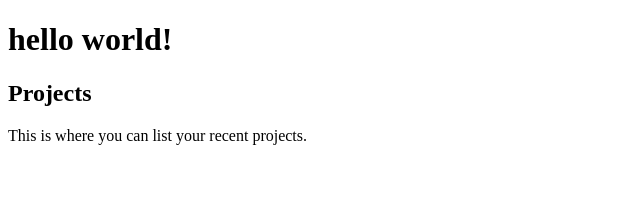
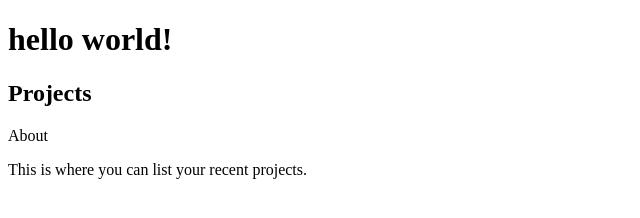
Before and after one commit to AnnaKompan/weird_danger.github.io, a plain HTML site: page index.html in a window 1280 px wide. Shown: the whole page, without its empty margins (0-640 px from the left). Drawn offline with Linux system fonts and the light colour scheme.

Commit message:
Update index.html

```diff
--- a/index.html
+++ b/index.html
@@ -11,6 +11,7 @@
     <h1>hello world!</h1>
     <section id="projects">
         <h2>Projects</h2>
+        <p id="about">About</p>
         <p>This is where you can list your recent projects.</p>
     </section>
 </body>
```
